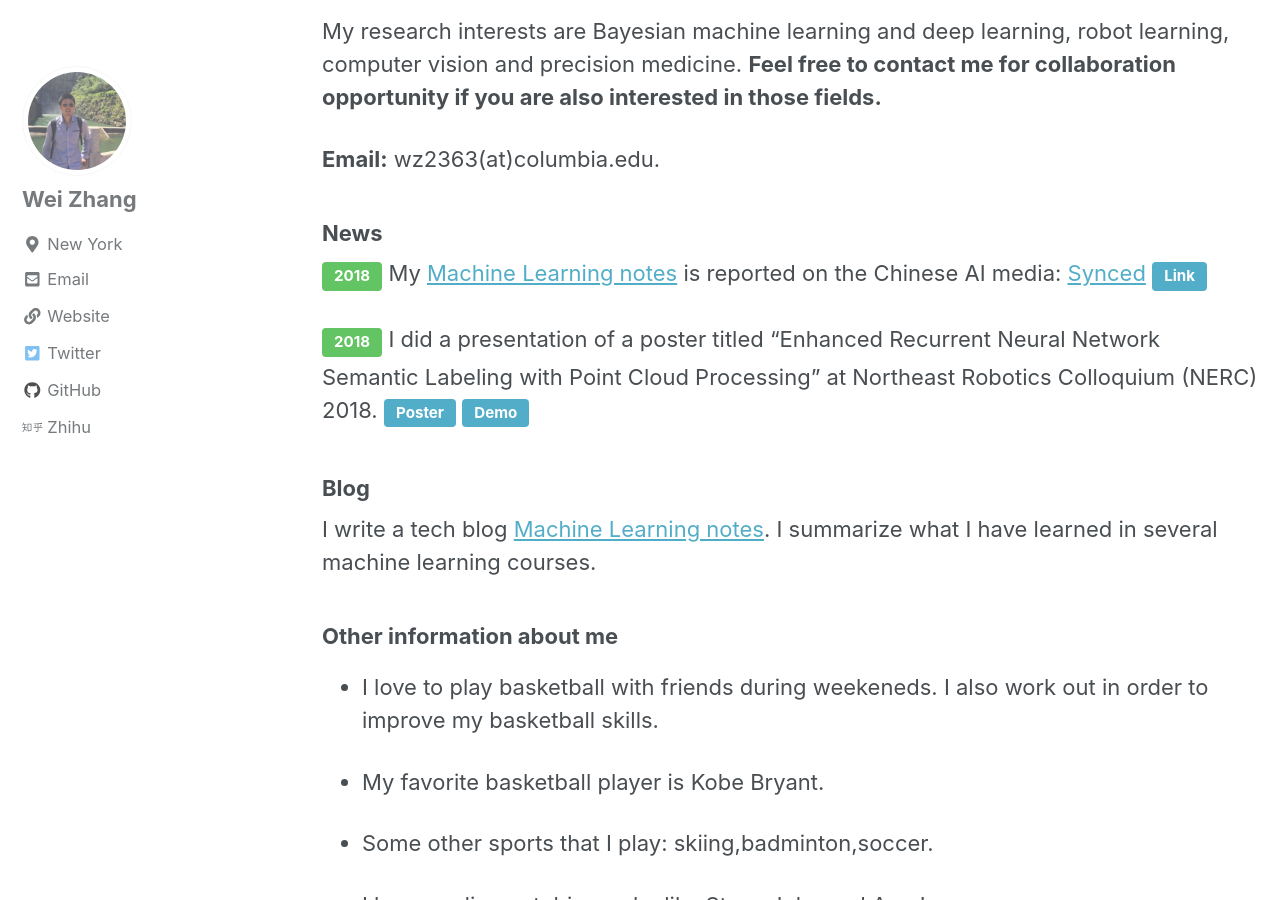
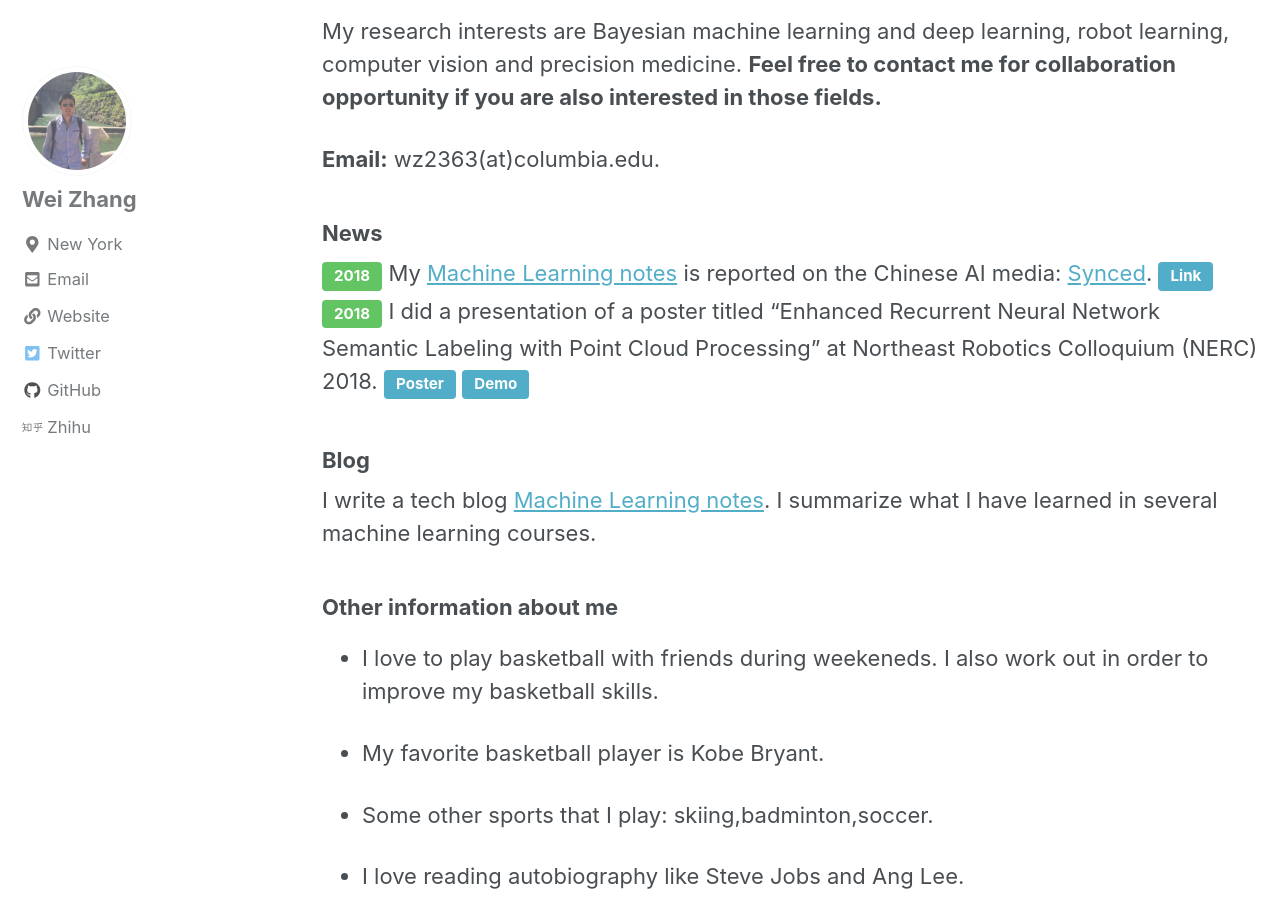
Before and after one commit to Wei2624/Wei2624.github.io, a Jekyll site: the page built from _pages/index.md, in a window 1280 px wide and 900 px high, scrolled down 374 px. Built offline with Jekyll 4.4.1, drawn with Linux system fonts in a browser that asks for light colours; nearby versions of some CDN libraries; comment, search, counter and statistics services are not loaded.

```diff
--- a/_pages/index.md
+++ b/_pages/index.md
@@ -15,8 +15,7 @@ My research interests are Bayesian machine learning and deep learning, robot lea
 
 ### News
 
-[2018](#link){: .btn .btn--success .btn--small} My [Machine Learning notes](https://wei2624.github.io/machine%20learning/Machine-Learning-Notes/) is reported on the Chinese AI media: [Synced](https://syncedreview.com/about-us/) [Link](https://mp.weixin.qq.com/s/gVu3rXId5nEzJ_ZDRzAUJQ){: .btn .btn--info .btn--small}
-
+[2018](#link){: .btn .btn--success .btn--small} My [Machine Learning notes](https://wei2624.github.io/machine%20learning/Machine-Learning-Notes/) is reported on the Chinese AI media: [Synced](https://syncedreview.com/about-us/). [Link](https://mp.weixin.qq.com/s/gVu3rXId5nEzJ_ZDRzAUJQ){: .btn .btn--info .btn--small}
 [2018](#link){: .btn .btn--success .btn--small} I did a presentation of a poster titled "Enhanced Recurrent Neural Network Semantic Labeling with Point Cloud Processing" at Northeast Robotics Colloquium (NERC) 2018. [Poster]({{ site.url }}/download/Enhanced Recurrent Neural Network Semantic Labeling with Point Cloud Processing.pdf){: .btn .btn--info .btn--small}
 [Demo](https://www.youtube.com/watch?v=T7zllZbtm2A){: .btn .btn--info .btn--small}
 
```
